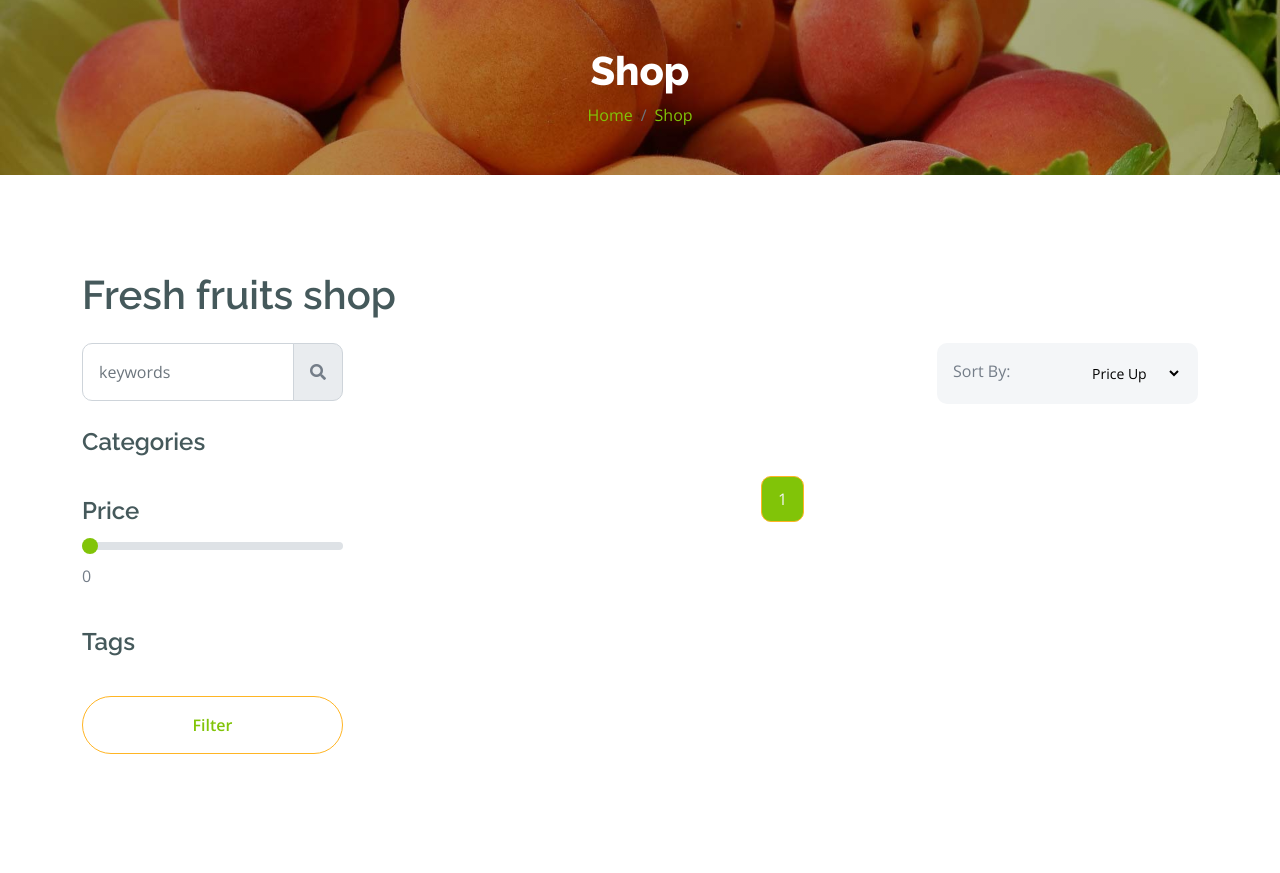
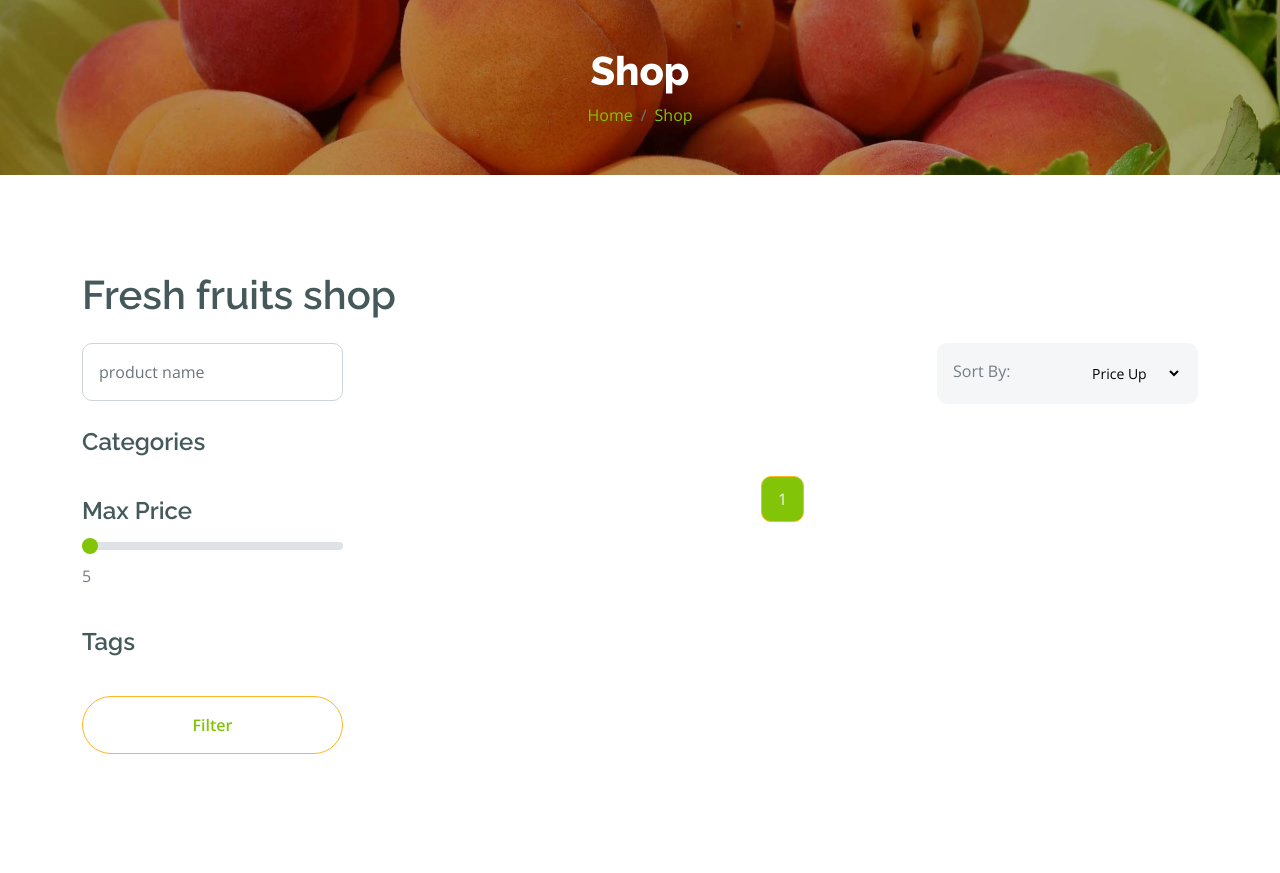
Before and after one commit to NikaKhiz/django-store, a Django app: page /category/ in a window 1280 px wide. Shown: the part 153-1026 px from the top of the page. Run offline with Django 5.2, Linux system fonts and the light colour scheme; data that the repository does not hold is empty; some libraries are stand-ins or nearby versions.

Commit message:
products filtering

```diff
--- a/store/templates/category_products.html
+++ b/store/templates/category_products.html
@@ -18,11 +18,12 @@
         </div>
         <div class="modal-body d-flex align-items-center">
           <div class="input-group w-75 mx-auto d-flex">
-            <input type="search"
+            <input type="text"
+                   id="product_name"
+                   name="product_name"
                    class="form-control p-3"
-                   placeholder="keywords"
-                   aria-describedby="search-icon-1">
-            <span id="search-icon-1" class="input-group-text p-3"><i class="fa fa-search"></i></span>
+                   placeholder="product name"
+                   value="{{ request.POST.product_name|default:'' }}">
           </div>
         </div>
       </div>
@@ -49,7 +50,11 @@
   </div>
   <!-- Single Page Header End -->
   <!-- Fruits Shop Start-->
-  <div class="container-fluid fruite py-5">
+  <form id="form"
+        method="POST"
+        action="."
+        class="container-fluid fruite py-5">
+    {% csrf_token %}
     <div class="container py-5">
       <h1 class="mb-4">Fresh fruits shop</h1>
       <div class="row g-4">
@@ -58,23 +63,28 @@
             <div class="col-xl-3">
               <div class="input-group w-100 mx-auto d-flex">
                 <input type="search"
+                       id="product_name"
+                       name="product_name"
                        class="form-control p-3"
-                       placeholder="keywords"
-                       aria-describedby="search-icon-1">
-                <span id="search-icon-1" class="input-group-text p-3"><i class="fa fa-search"></i></span>
+                       placeholder="product name"
+                       value="{{ request.POST.product_name|default:'' }}">
               </div>
             </div>
             <div class="col-6"></div>
             <div class="col-xl-3">
               <div class="bg-light ps-3 py-3 rounded d-flex justify-content-between mb-4">
-                <label for="fruits">Sort By:</label>
-                <select id="fruits"
-                        name="fruitlist"
-                        class="border-0 form-select-sm bg-light me-3"
-                        form="fruitform">
-                  <option value="volvo">Price Up</option>
-                  <option value="saab">Price Down</option>
-                  <option value="opel">Created at</option>
+                <label for="product_sort_list">Sort By:</label>
+                <select id="product_sort_list"
+                        name="product_sort_list"
+                        class="border-0 form-select-sm bg-light me-3">
+                  <option value="price_up"
+                          {% if request.POST.product_sort_list == 'price_up' %}selected{% endif %}>Price Up</option>
+                  <option value="price_down"
+                          {% if request.POST.product_sort_list == 'price_down' %}selected{% endif %}>
+                    Price Down
+                  </option>
+                  <option value="created_at"
+                          {% if request.POST.created_at == 'created_at' %}selected{% endif %}>Created at</option>
                 </select>
               </div>
             </div>
@@ -114,20 +124,16 @@
                 </div>
                 <div class="col-lg-12">
                   <div class="mb-3">
-                    <h4 class="mb-2">Price</h4>
+                    <h4 class="mb-2">Max Price</h4>
                     <input type="range"
-                           class="form-range w-100"
-                           id="rangeInput"
-                           name="rangeInput"
-                           min="0"
+                           class="form-range"
+                           id="product_price"
+                           name="product_price"
+                           min="5"
                            max="500"
-                           value="0"
-                           oninput="price.value=rangeInput.value">
-                    <output id="price"
-                            name="price"
-                            min-velue="0"
-                            max-value="500"
-                            for="rangeInput">0</output>
+                           value="{{ request.POST.product_price|default:5 }}"
+                           oninput="document.getElementById('product_price_value').textContent = this.value">
+                    <output id="product_price_value">{{ request.POST.product_price|default:5 }}</output>
                   </div>
                 </div>
                 <div class="col-lg-12">
@@ -135,15 +141,21 @@
                     <h4>Tags</h4>
                     {% for tag in tags %}
                       <div class="mb-2">
-                        <input type="radio" class="me-2" id="tag" name="tag" value="{{ tag.name }}">
-                        <label for="tags">{{ tag.name }}</label>
+                        <input type="radio"
+                               class="me-2"
+                               id="product_tag_{{ tag.name }}"
+                               name="product_tag"
+                               value="{{ tag.name }}"
+                               {% if request.POST.product_tag == tag.name %}checked{% endif %}>
+                        <label for="product_tag_{{ tag.name }}">{{ tag.name }}</label>
                       </div>
                     {% endfor %}
                   </div>
                 </div>
                 <div class="d-flex justify-content-center my-4">
-                  <a href="#"
-                     class="btn border border-secondary px-4 py-3 rounded-pill text-primary w-100">Filter</a>
+                  <input type="submit"
+                         class="btn border border-secondary px-4 py-3 rounded-pill text-primary w-100"
+                         value="Filter">
                 </div>
               </div>
             </div>
@@ -198,6 +210,6 @@
         </div>
       </div>
     </div>
-  </div>
+  </form>
   <!-- Fruits Shop End-->
 {% endblock content %}
--- a/store/views.py
+++ b/store/views.py
@@ -2,6 +2,8 @@ from .models import Category, Product
 from django.shortcuts import render, get_object_or_404
 from django.db.models import Count, F, Sum, Max, Min, Avg, Prefetch
 from django.core.paginator import Paginator
+from store.forms import ProductForm
+
 
 products = []
 for _ in range(6):
@@ -27,17 +29,17 @@ def index(request):
         'products', queryset=Product.objects.prefetch_related('tag')
     ))
 
-    products = []
-    for category in categories:
-        products.extend(category.products.all())
+    products = Product.objects.filter(category__in=categories)
 
     context = {'root_categories': root_categories,'categories': categories, 'products': products}
 
     return render(request, 'index.html', context)
 
 def category_products(request, slug=None):
+    # for displaying root categories in navigation
     root_categories = Category.objects.filter(parent=None)
 
+    # for handling template rendering accordinly if slug exists
     if slug:
         categories = Category.objects.filter(slug=slug).prefetch_related(Prefetch(
             'products', queryset=Product.objects.prefetch_related('tag')
@@ -47,21 +49,47 @@ def category_products(request, slug=None):
             'products', queryset=Product.objects.prefetch_related('tag')
         ))
 
-    products = []
-    tags = set()
-    for category in categories:
-        products.extend(category.products.all())
+    products = Product.objects.filter(category__in=categories)
+
+    # handle post request
+    if request.method == 'POST':
+        form = ProductForm(request.POST)
+        if form.is_valid():
+            product_name = request.POST.get('product_name')
+            product_price = request.POST.get('product_price')
+            tag = request.POST.get('product_tag')
+            sort_option = request.POST.get('sort_list')
+            if product_name:
+                products = products.filter(name__icontains=product_name)
+            if product_price:
+                products = products.filter(price__lte=product_price)
+            if tag:
+                products = products.filter(tag__name__icontains=tag)
+
+            if sort_option == 'price_up':
+                products = products.order_by('price')
+            elif sort_option == 'price_down':
+                products = products.order_by('-price')
+            elif sort_option == 'created_at':
+                products = products.order_by('-created_at')
+        else:
+            print('display error messages')
+
+    # paginate products in given category
     paginator = Paginator(products, 3)
     page = request.GET.get('page', 1)
     page_content = paginator.get_page(page)
 
+
+    # update tags from paginated products
+    tags = set()
     for product in products:
         tags.update(product.tag.all())
 
     tags = list(tags)
 
 
-
+    # generate dynamic products page navigation links
     breadcrumb = [('Shop', 'store:products', None)]
     if slug:
         breadcrumb.append((categories[0].name,'store:products', categories[0].slug))
```
Also changed, not shown: store/forms.py (added, +11 -0 lines).
